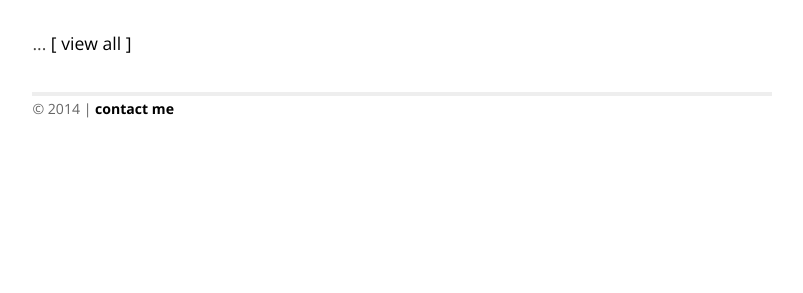
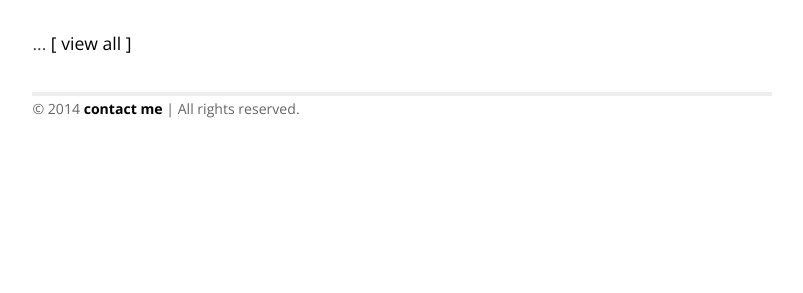
Before and after one commit to gsalvatori/salvatorigabriele.com, a Jekyll site: the page built from index.html, in a window 1280 px wide. Shown: the part 526-819 px from the top of the page, without its empty margins (238-1041 px from the left). Built offline with Jekyll 4.4.1, drawn with Linux system fonts in a browser that asks for light colours; Markdown is read by kramdown in place of the engine named in the settings.

Commit message:
Update default.html

```diff
--- a/_layouts/default.html
+++ b/_layouts/default.html
@@ -36,7 +36,7 @@
 
   <div class="footer">
 
-    © 2014 | <a href="mailto:salvatorigabriele@gmail.com"><b>contact me</b></a>
+    © 2014 <a href="mailto:salvatorigabriele@gmail.com"><b>contact me</b></a> | All rights reserved.
 
   </div>
 </div>
```
